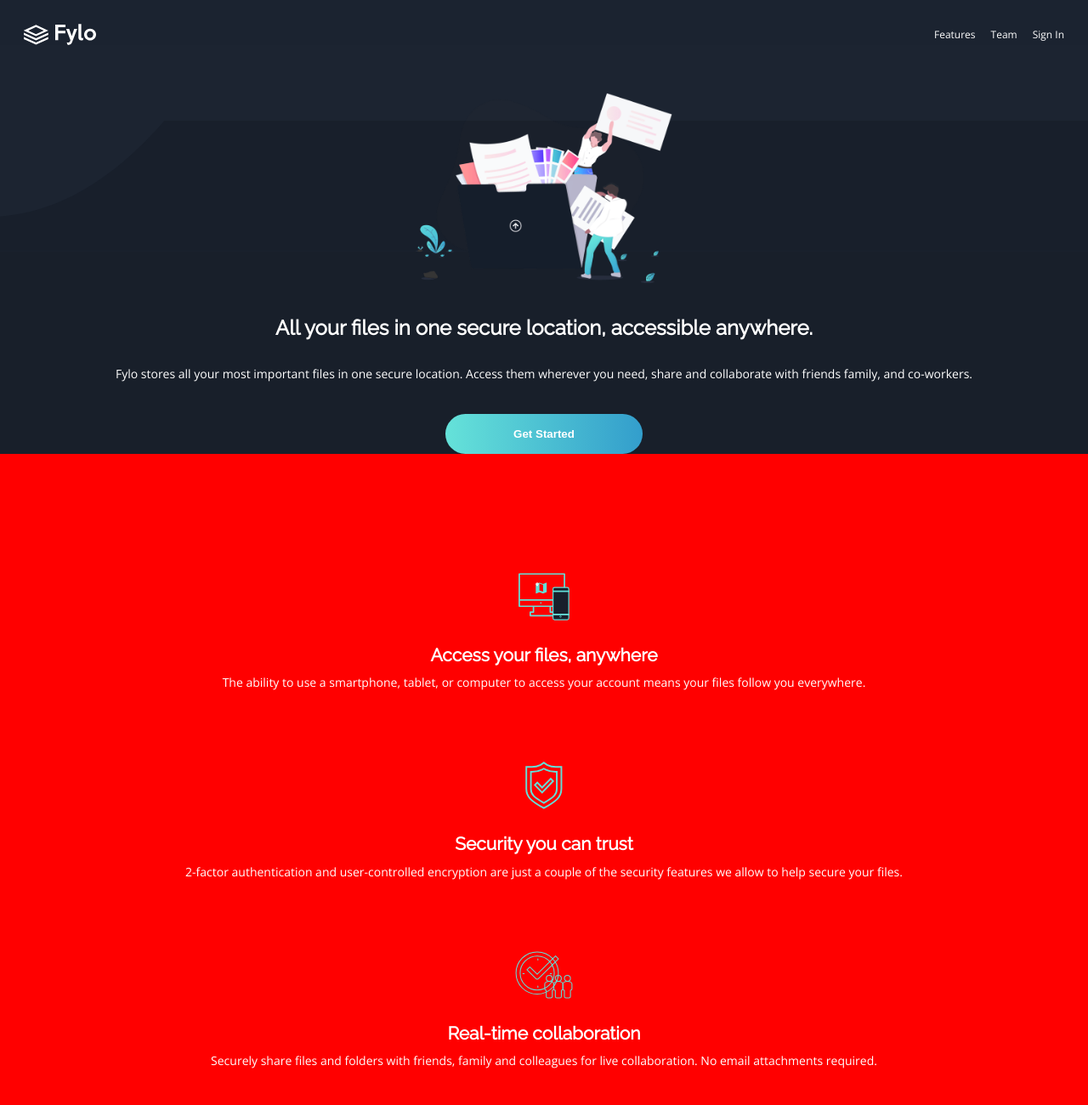
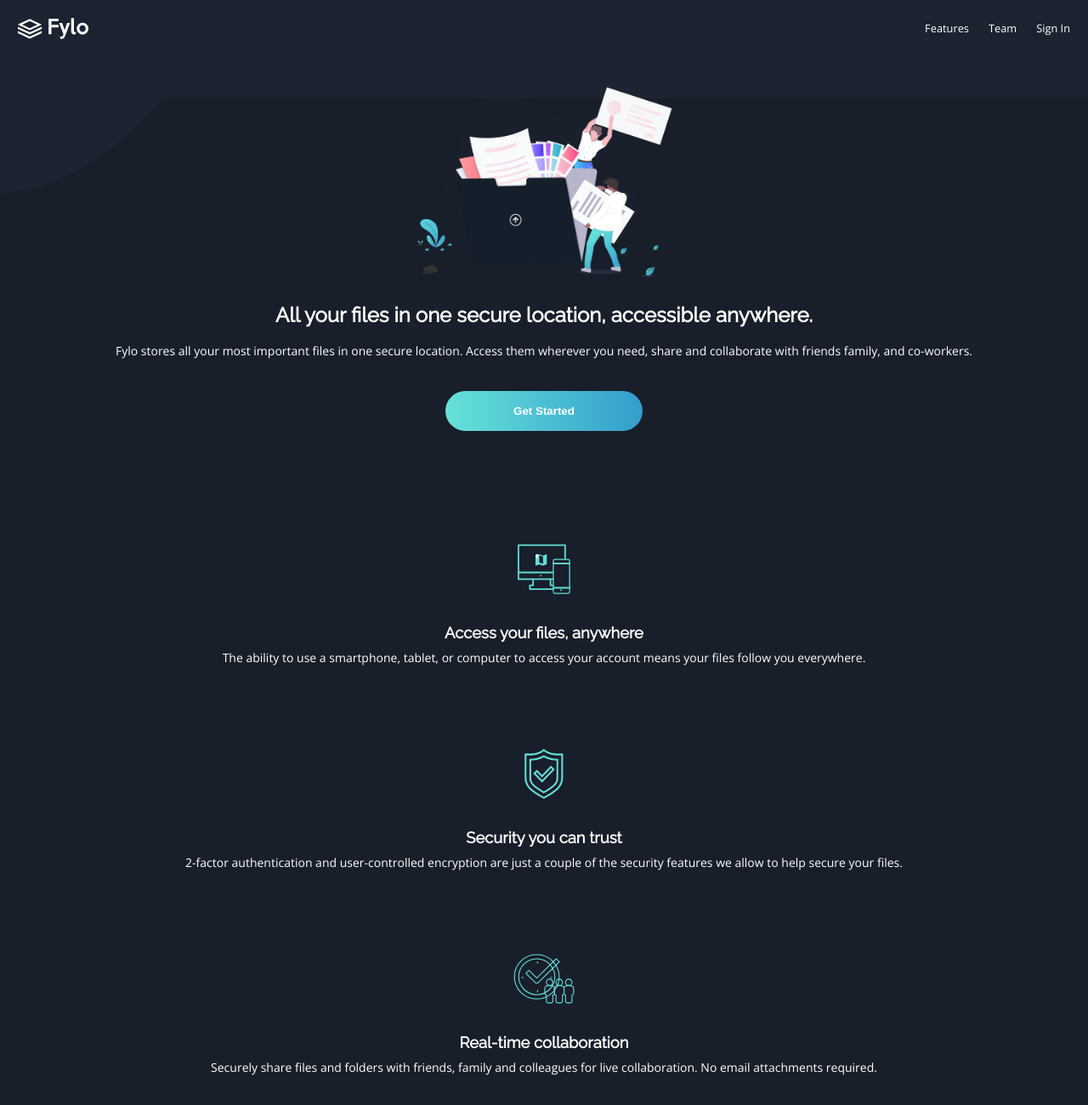
Before and after one commit to joanpujol/fem-Fylo-Dark-Theme-Page, a website: page index.html in a window 1280 px wide. Shown: the top 1300 px of the page at 85% size. Drawn offline with nearby package versions, Linux system fonts and the light colour scheme.

Commit message:
Finish up features section

```diff
--- a/sass/_features.scss
+++ b/sass/_features.scss
@@ -1,10 +1,9 @@
 .features {
-    // background-color: hsl(218, 28%, 13%);
-    background-color: red;
+    background-color: hsl(218, 28%, 13%);
 
     &__image {
-        height: 4em;
-        margin-bottom: 2em;
+        height: 4.2em;
+        margin-bottom: 2.5em;
 
         img {
             margin: 0 auto;
@@ -17,22 +16,21 @@
         text-align: center;
 
         &:first-child {
-            padding-top: 10em;
+            padding-top: 9.5em;
         }
     }
 
     &__item {
-
-        margin-top: 8em;
         display: inline-block;
         margin: 0 auto;
 
         & + .features__item {
-            margin-top: 6em;
+            margin-top: 7em;
         }
     }
 
     &__title {
+        font-size: 1.15rem;
         margin-bottom: 0.5em;
     }
 }
--- a/sass/_hero.scss
+++ b/sass/_hero.scss
@@ -34,7 +34,7 @@
 
   &__image {
     height: 16em;
-    margin-bottom: 2.5em;
+    margin-bottom: 2em;
 
     img {
       margin: 0 auto;
@@ -43,8 +43,8 @@
 
   &__title {
     font-size: 1.5rem;
-    margin-bottom: 1em;
-    line-height: 1.5
+    margin-bottom: 0.6em;
+    line-height: 1.4
   }
 
   &__desc {
--- a/sass/_nav.scss
+++ b/sass/_nav.scss
@@ -2,16 +2,16 @@
   display: flex;
   justify-content: space-between;
   align-items: center;
-  padding: 2em 2em 0 2em;
+  padding: 1.5em 1.5em 0;
   background-color: #1B2330;
 
   &__logo {
-    height: 1.8em;
+    height: 1.75em;
   }
 
   &__item {
-    font-size: 0.75rem;
-    margin-left: 1.5em;
+    font-size: 0.8rem;
+    margin-left: 1.8em;
 
     &--first {
       margin-left: auto;
```
Also changed, not shown: css/style.css.
